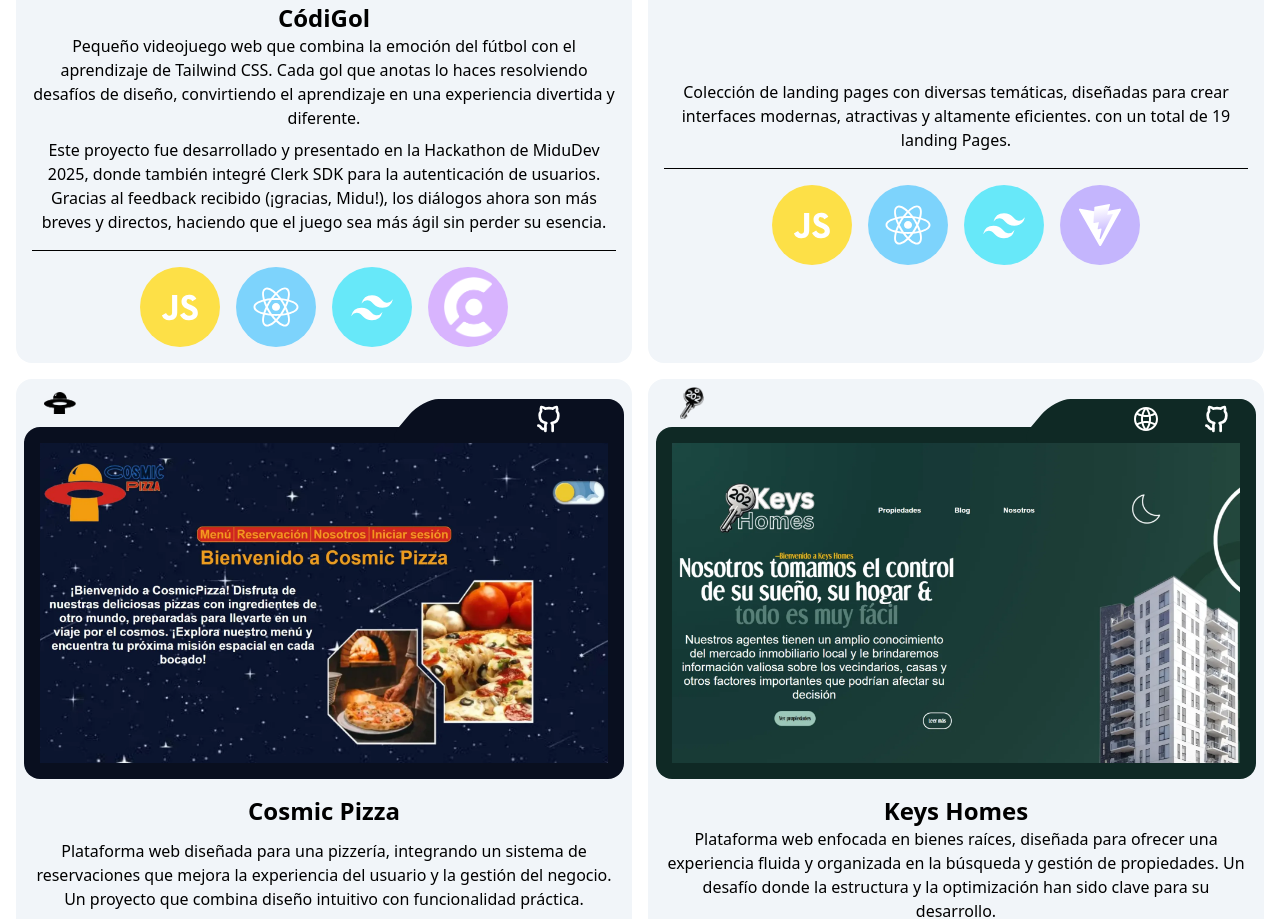
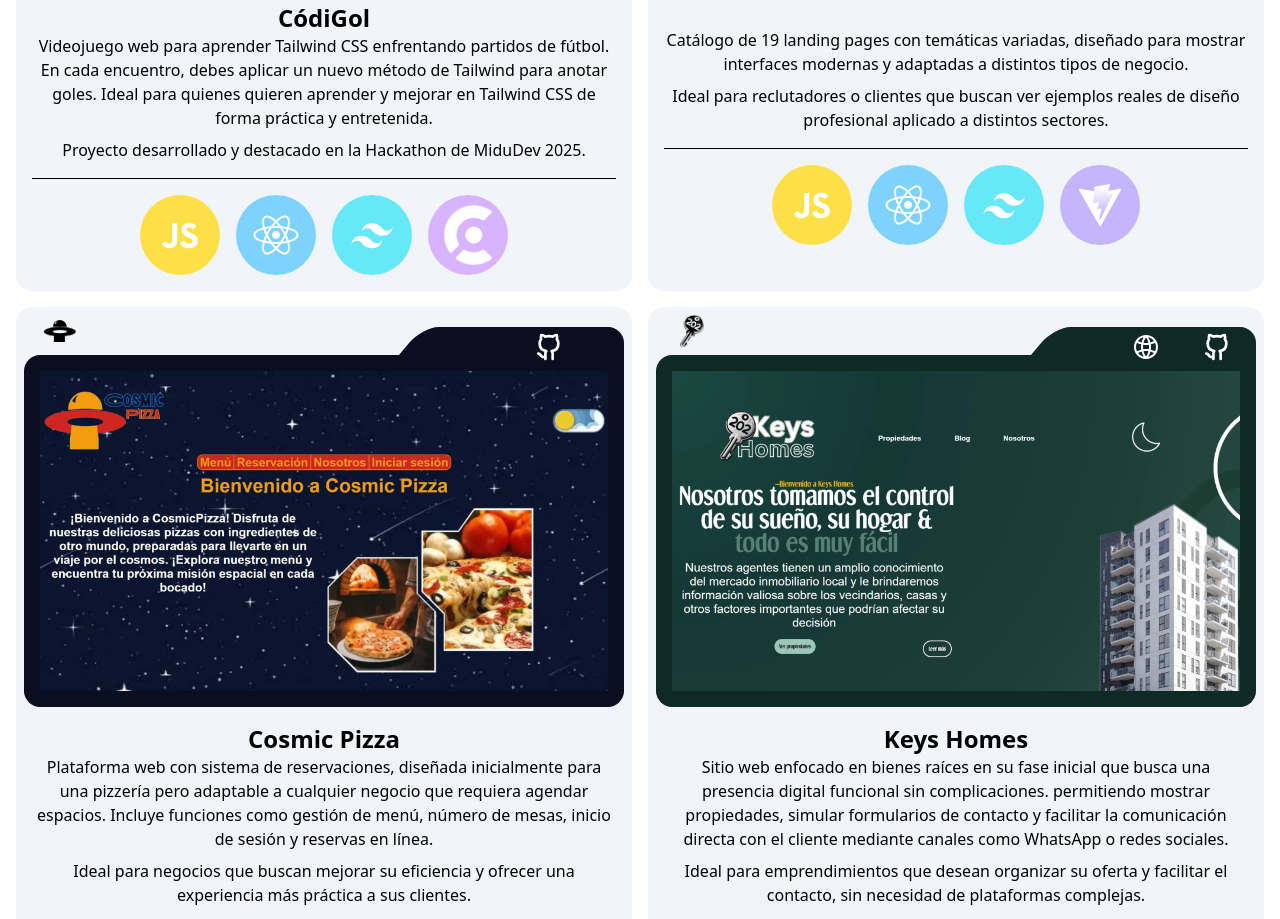
Before and after one commit to FernadoCodeDev/MyWebsite, a React (Create React App) app: page / in a window 1280 px wide. Shown: the part 3116-4035 px from the top of the page. Built offline with nearby package versions, Linux system fonts and the light colour scheme.

Commit message:
Adjusment Project Text

```diff
--- a/src/component/ui/ProjectsModal.jsx
+++ b/src/component/ui/ProjectsModal.jsx
@@ -38,9 +38,9 @@ export const ProjectsInfos = [
     id: 1,
     name: "CódiGol",
     Paragraph:
-      "Pequeño videojuego web que combina la emoción del fútbol con el aprendizaje de Tailwind CSS. Cada gol que anotas lo haces resolviendo desafíos de diseño, convirtiendo el aprendizaje en una experiencia divertida y diferente.",
+      "Videojuego web para aprender Tailwind CSS enfrentando partidos de fútbol. En cada encuentro, debes aplicar un nuevo método de Tailwind para anotar goles. Ideal para quienes quieren aprender y mejorar en Tailwind CSS de forma práctica y entretenida.",
     Paragraph2:
-      "Este proyecto fue desarrollado y presentado en la Hackathon de MiduDev 2025, donde también integré Clerk SDK para la autenticación de usuarios. Gracias al feedback recibido (¡gracias, Midu!), los diálogos ahora son más breves y directos, haciendo que el juego sea más ágil sin perder su esencia.",
+      "Proyecto desarrollado y destacado en la Hackathon de MiduDev 2025.",
 
     BackgroundDiv: "bg-neutral-900",
     web: "https://codigol-demo.netlify.app/",
@@ -61,8 +61,9 @@ export const ProjectsInfos = [
     id: 2,
     name: "Landing Mine",
     Paragraph:
-      "Colección de landing pages con diversas temáticas, diseñadas para crear interfaces modernas, atractivas y altamente eficientes. con un total de 19 landing Pages.",
-    Paragraph2: "",
+      "Catálogo de 19 landing pages con temáticas variadas, diseñado para mostrar interfaces modernas y adaptadas a distintos tipos de negocio.",
+    Paragraph2:
+      "Ideal para reclutadores o clientes que buscan ver ejemplos reales de diseño profesional aplicado a distintos sectores.",
     web: "https://landingmine.netlify.app/",
     github: "https://github.com/FernadoCodeDev/LandingMine",
     logo: LandingMine,
@@ -79,8 +80,9 @@ export const ProjectsInfos = [
     id: 3,
     name: "Cosmic Pizza",
     Paragraph:
-      "Plataforma web diseñada para una pizzería, integrando un sistema de reservaciones que mejora la experiencia del usuario y la gestión del negocio. Un proyecto que combina diseño intuitivo con funcionalidad práctica.",
-    Paragraph2: "",
+      "Plataforma web con sistema de reservaciones, diseñada inicialmente para una pizzería pero adaptable a cualquier negocio que requiera agendar espacios. Incluye funciones como gestión de menú, número de mesas, inicio de sesión y reservas en línea.",
+    Paragraph2:
+      "Ideal para negocios que buscan mejorar su eficiencia y ofrecer una experiencia más práctica a sus clientes.",
     github: "https://github.com/FernadoCodeDev/Cosmic-Pizza",
     logo: CosmicPizza,
     image1: CosmicPizzaB,
@@ -99,8 +101,9 @@ export const ProjectsInfos = [
     id: 4,
     name: "Keys Homes",
     Paragraph:
-      "Plataforma web enfocada en bienes raíces, diseñada para ofrecer una experiencia fluida y organizada en la búsqueda y gestión de propiedades. Un desafío donde la estructura y la optimización han sido clave para su desarrollo.",
-    Paragraph2: "",
+      "Sitio web enfocado en bienes raíces en su fase inicial que busca una presencia digital funcional sin complicaciones. permitiendo mostrar propiedades, simular formularios de contacto y facilitar la comunicación directa con el cliente mediante canales como WhatsApp o redes sociales.",
+    Paragraph2:
+      "Ideal para emprendimientos que desean organizar su oferta y facilitar el contacto, sin necesidad de plataformas complejas.",
     BackgroundDiv: "bg-[#0f2925] ",
     web: "http://keyshome.atwebpages.com/",
     github: "https://github.com/FernadoCodeDev/KeysHomes",
```
